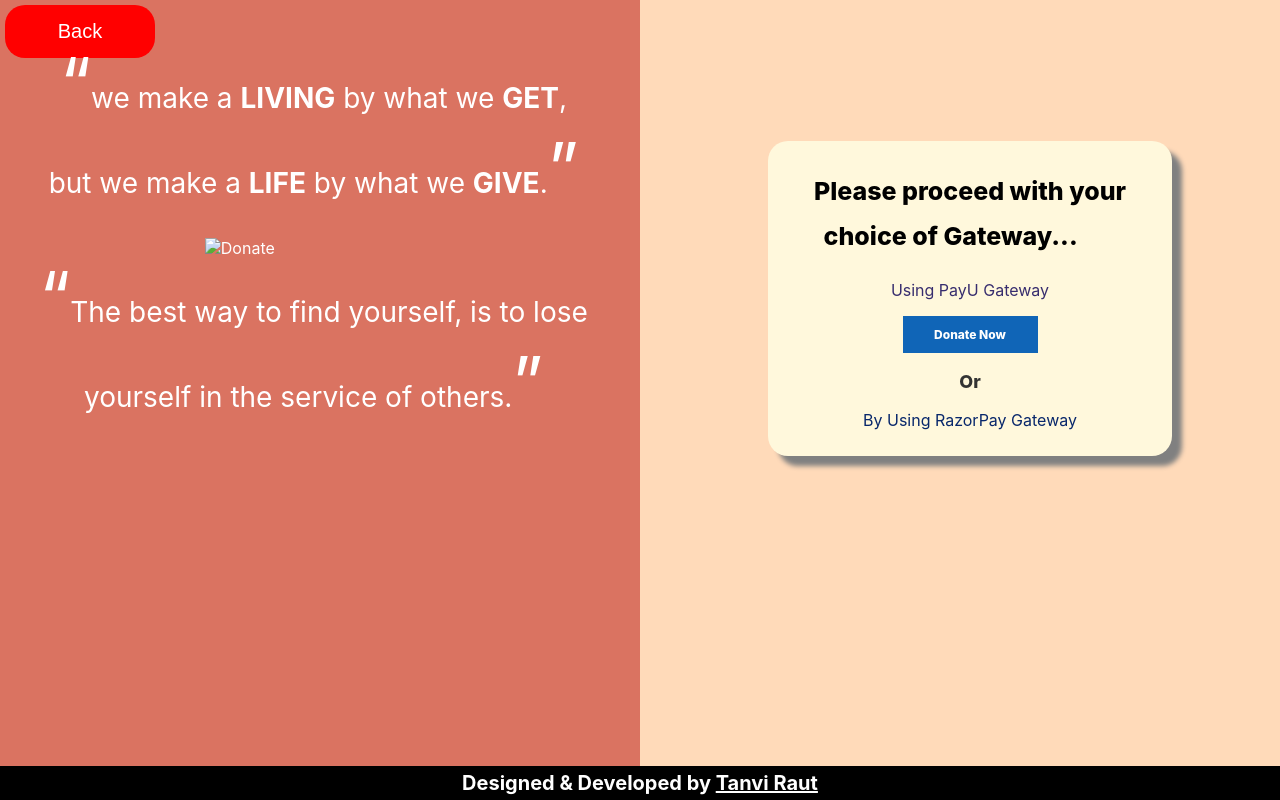
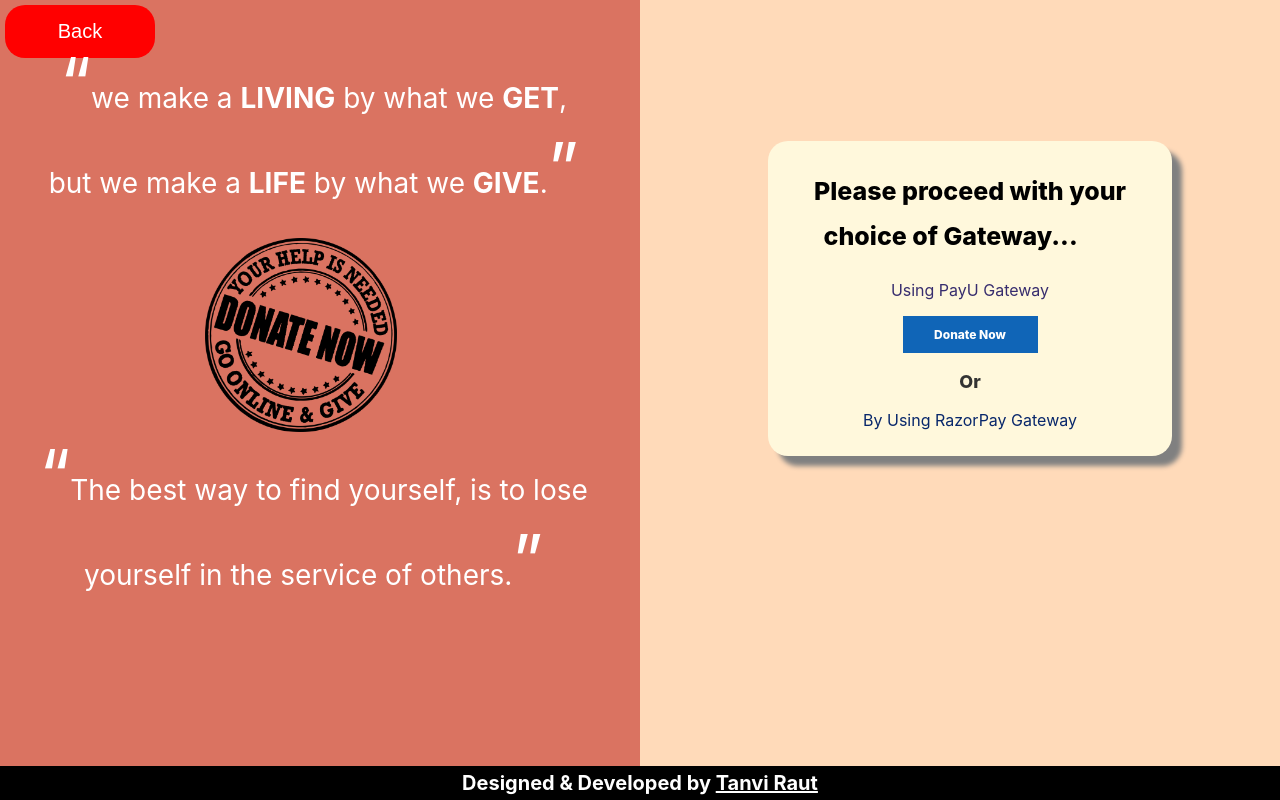
Before and after one commit to vaibhavnirmal2001/Griptask, a plain HTML site: page donatepage.html in a window 1280 px wide. Drawn offline with Linux system fonts and the light colour scheme.

Commit message:
Update donatepage.html

```diff
--- a/donatepage.html
+++ b/donatepage.html
@@ -8,7 +8,7 @@
 <meta http-equiv="X-UA-Compatible" content="IE=edge">
 <meta name="viewport" content="width=device-width, initial-scale=1">
 <link rel="stylesheet" href="https://cdnjs.cloudflare.com/ajax/libs/font-awesome/4.7.0/css/font-awesome.min.css">
-<link rel = "icon" href ="images\logo.png" type = "image/x-icon">
+<link rel = "icon" href ="logo.png" type = "image/x-icon">
 <title>Donation | TSF</title>
 <style>
 body {
@@ -214,7 +214,7 @@ width: 100%;
         <p class="quote"><q>we make a <b>LIVING</b> by what we <b>GET</b>,<br>but we make a <b>LIFE</b> by what we <b>GIVE</b>.</q></p>
     </div>
 
-    <img class="image" src="images/Donate.png" alt="Donate">
+    <img class="image" src="Donate.png" alt="Donate">
 
     <div class="quote-2-div">
         <p class="quote"><q>The best way to find yourself, is to lose yourself in the service of others.</q></p>
```
